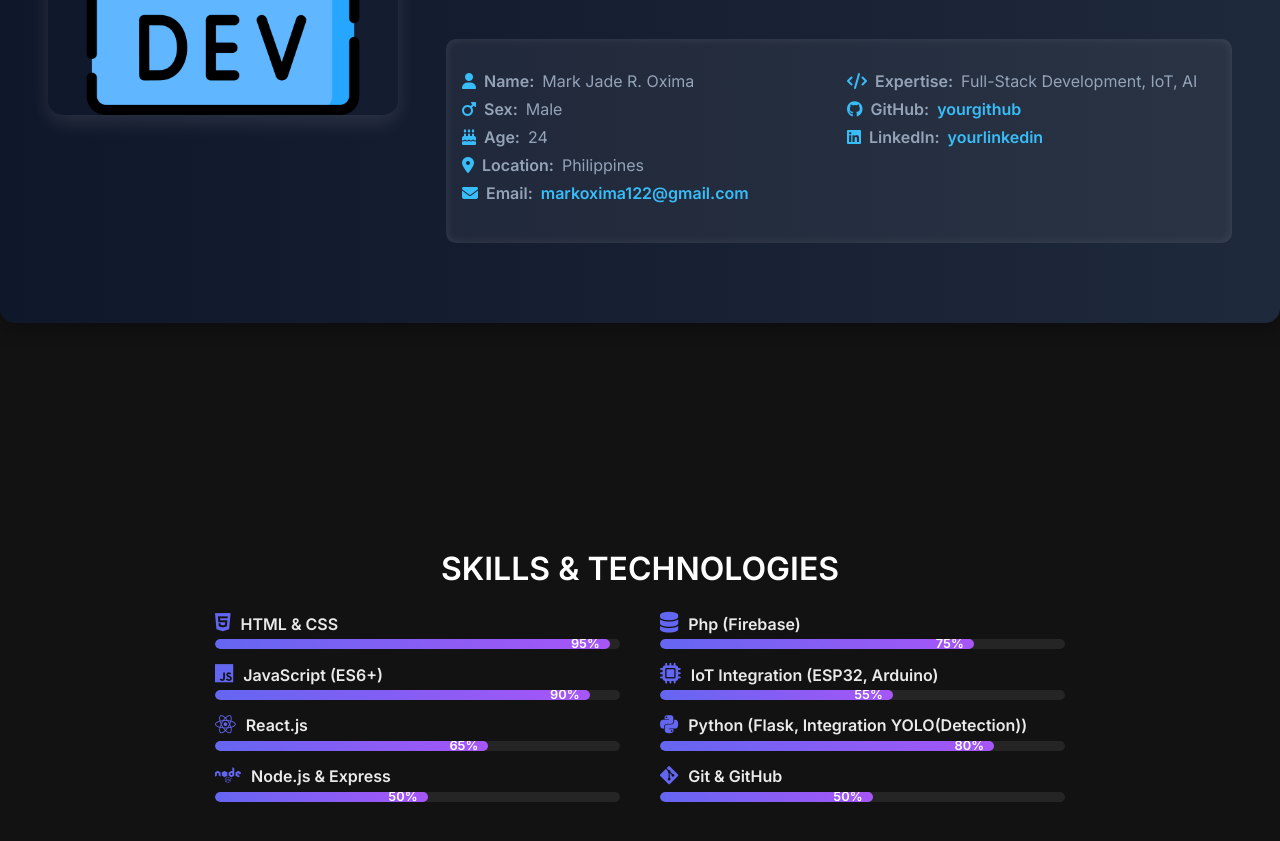
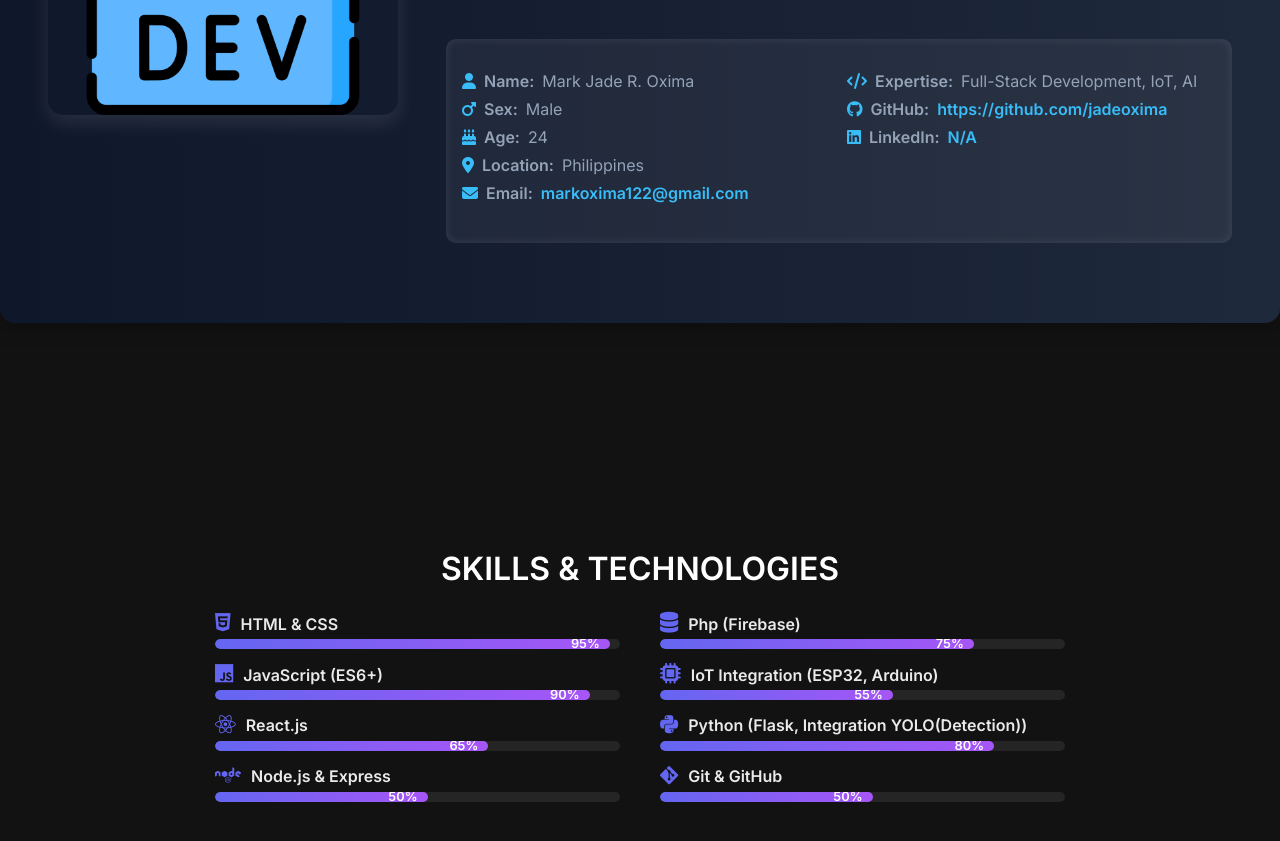
Before and after one commit to Markjade12/Porfolio, a plain HTML site: page index.html in a window 1280 px wide. Shown: the part 1438-2279 px from the top of the page. Drawn offline with Linux system fonts and the light colour scheme; a script that the page names is missing.

Commit message:
Update index.html

```diff
--- a/index.html
+++ b/index.html
@@ -83,8 +83,8 @@
                 </ul>
                 <ul>
                     <li><i class="fas fa-code"></i> <strong>Expertise:</strong> Full-Stack Development, IoT, AI</li>
-                    <li><i class="fab fa-github"></i> <strong>GitHub:</strong> <a href="https://github.com/yourgithub" target="_blank">yourgithub</a></li>
-                    <li><i class="fab fa-linkedin"></i> <strong>LinkedIn:</strong> <a href="https://linkedin.com/in/yourlinkedin" target="_blank">yourlinkedin</a></li>
+                    <li><i class="fab fa-github"></i> <strong>GitHub:</strong> <a href="https://github.com/yourgithub" target="_blank">https://github.com/jadeoxima</a></li>
+                    <li><i class="fab fa-linkedin"></i> <strong>LinkedIn:</strong> <a href="https://linkedin.com/in/yourlinkedin" target="_blank">N/A</a></li>
                 </ul>
             </div>
         </div>
```
